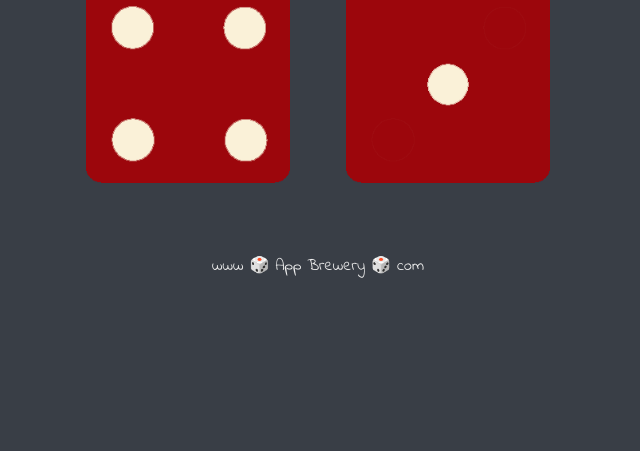
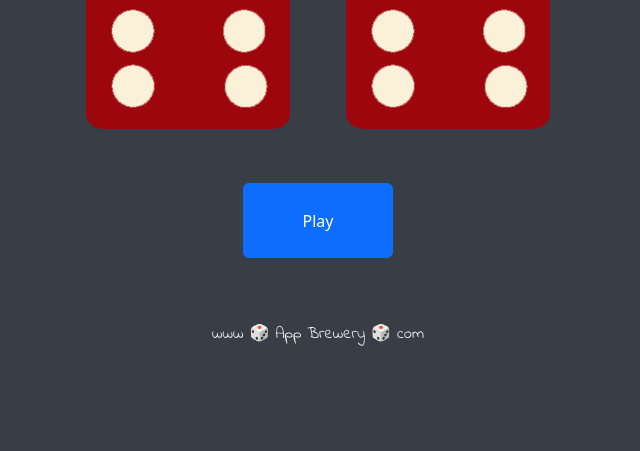
Before and after one commit to htetwaiyansky/Dice-game, a plain HTML site: page index.html in a window 1280 px wide. Shown: the part 349-800 px from the top of the page, without its empty margins (322-962 px from the left). Drawn offline with nearby package versions, Linux system fonts and the light colour scheme.

Commit message:
Add files via upload

```diff
--- a/index.html
+++ b/index.html
@@ -3,6 +3,8 @@
   <head>
     <meta charset="utf-8" />
     <title>Dices</title>
+    <link href="https://cdn.jsdelivr.net/npm/bootstrap@5.2.3/dist/css/bootstrap.min.css" rel="stylesheet" integrity="sha384-rbsA2VBKQhggwzxH7pPCaAqO46MgnOM80zW1RWuH61DGLwZJEdK2Kadq2F9CUG65" crossorigin="anonymous">
+    <script src="https://cdn.jsdelivr.net/npm/bootstrap@5.2.3/dist/js/bootstrap.bundle.min.js" integrity="sha384-kenU1KFdBIe4zVF0s0G1M5b4hcpxyD9F7jL+jjXkk+Q2h455rYXK/7HAuoJl+0I4" crossorigin="anonymous"></script>
     <link rel="stylesheet" href="styles.css" />
     <link
       href="https://fonts.googleapis.com/css?family=Indie+Flower|Lobster"
@@ -23,6 +25,9 @@
         <p>Computer</p>
         <img class="img2" src="images/dice6.png" />
       </div>
+      <div>
+        <button type="button" class="btn btn-primary">Play</button>
+      </div>
     </div>
     <script src="https://ajax.googleapis.com/ajax/libs/jquery/3.6.3/jquery.min.js"></script>
     <script src="index.js"></script>
--- a/index.js
+++ b/index.js
@@ -1,5 +1,9 @@
-var me = Math.floor(Math.random()*6)+1;
-var computer = Math.floor(Math.random()*6)+1;
+$('button').click(function (e) {
+    const me = Math.floor(Math.random()*6)+1;
+    const computer = Math.floor(Math.random()*6)+1;
+
+
+
     if(me===1){
         $('.img1').attr('src', 'images/dice1.png');
     }
@@ -45,3 +49,5 @@ if(me<computer){
     }else{
         $('h1').text('! Draw !');
     }
+
+});
--- a/styles.css
+++ b/styles.css
@@ -39,3 +39,8 @@ footer {
   font-family: 'Indie Flower', cursive;
 
 }
+button{
+  margin-top: 50px;
+  height: 75px;
+  width: 150px;
+}
```
Also changed, not shown: 2 other files. Lines whose indentation alone changed are shown as unchanged.
